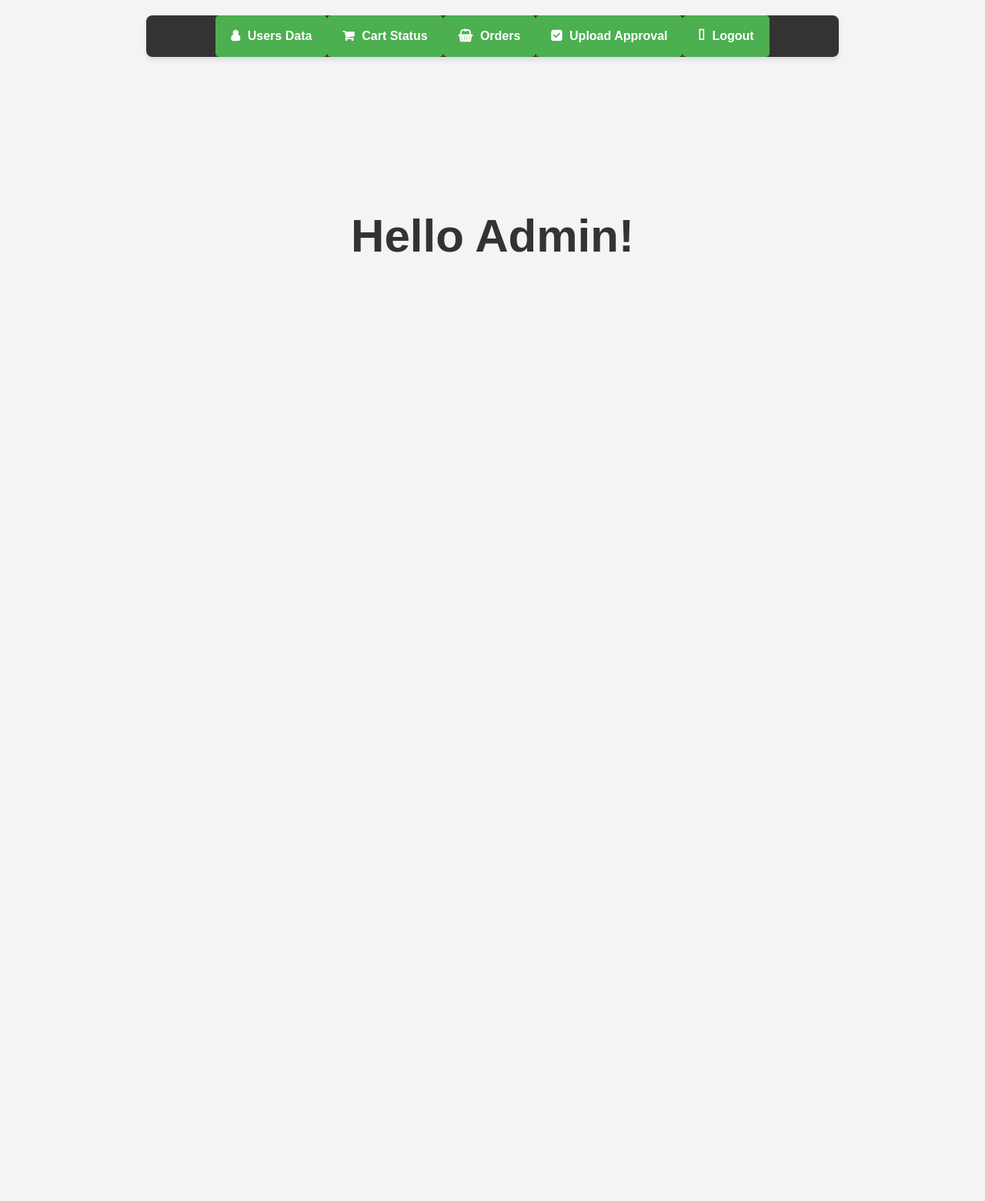
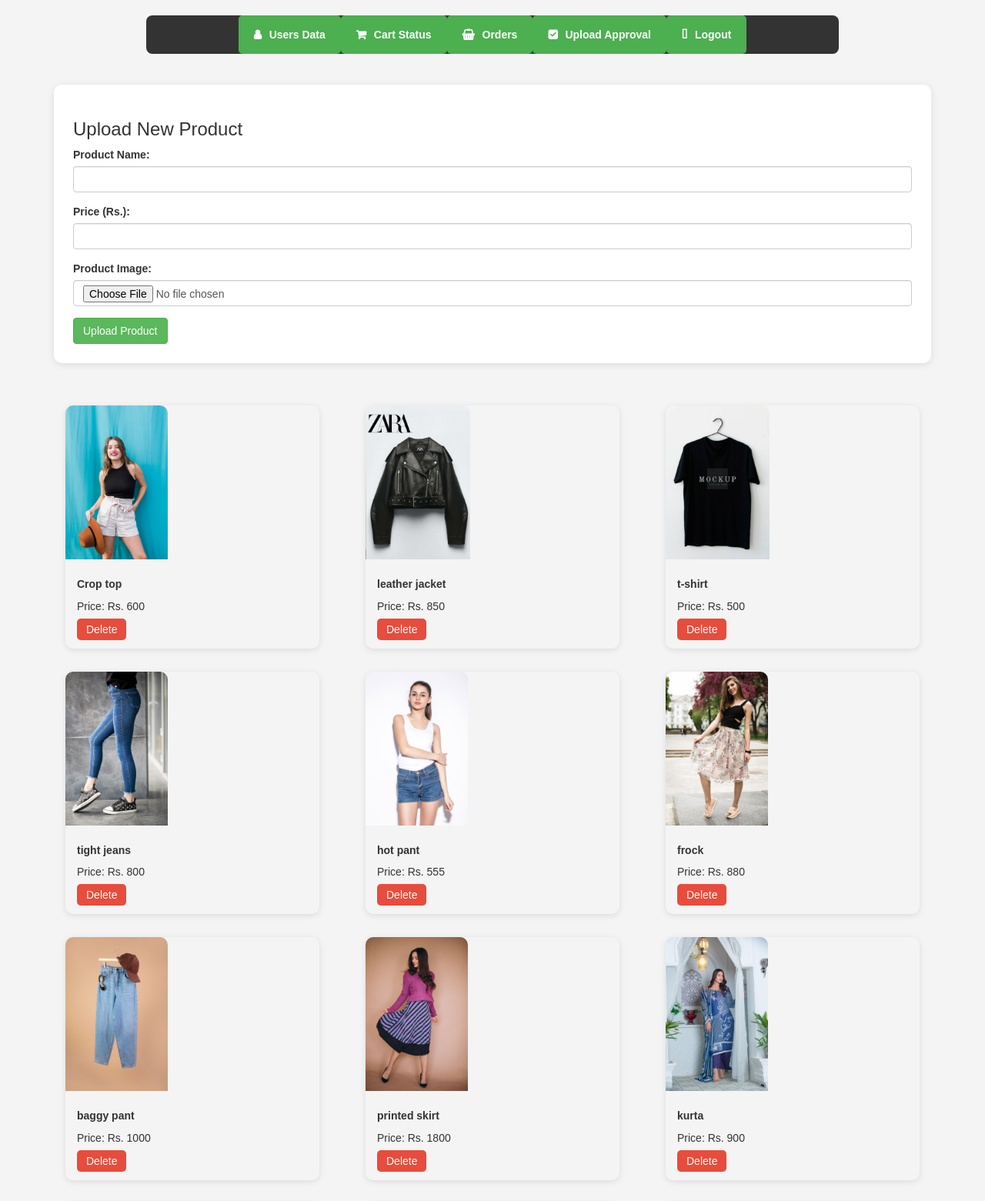
Before and after one commit to pragyagc/ecommerce, a PHP site: page /khalti-payment/admin.php in a window 1280 px wide. Shown: the top 1561 px of the page at 77% size. Before the commit the page ends 328 px from the top, so only its background shows below. Run offline with PHP 8.4, Linux system fonts and the light colour scheme; data comes from the database, SQL or seed files in the repository.

Commit message:
admin panel

```diff
--- a/admin.php
+++ b/admin.php
@@ -1,36 +1,73 @@
+<?php
+session_start();
+include('connection.php');
+
+// Handle Product Upload
+if ($_SERVER['REQUEST_METHOD'] == 'POST' && isset($_POST['upload_product'])) {
+    $productName = $con->real_escape_string($_POST['product_name']);
+    $price = $con->real_escape_string($_POST['price']);
+    $uploadDir = 'uploads/';
+
+    if (!is_dir($uploadDir)) {
+        mkdir($uploadDir, 0777, true);
+    }
+
+    $fileName = basename($_FILES['product_image']['name']);
+    $uploadFilePath = $uploadDir . $fileName;
+    $fileType = strtolower(pathinfo($uploadFilePath, PATHINFO_EXTENSION));
+    $allowedTypes = ['jpg', 'jpeg', 'png', 'gif'];
+
+    if (in_array($fileType, $allowedTypes)) {
+        if (move_uploaded_file($_FILES['product_image']['tmp_name'], $uploadFilePath)) {
+            $sql = "INSERT INTO items ( name, image_path, price) VALUES ('$productName', '$uploadFilePath', '$price')";
+            $con->query($sql);
+        }
+    }
+}
+
+//handle product deletion
+if (isset($_GET['delete']) && is_numeric($_GET['delete'])) {
+    $id = intval($_GET['delete']);
+
+    // 1. Fetch the image path from the database
+    $res = $con->query("SELECT image_path FROM items WHERE id = $id");
+
+    if ($res && $row = $res->fetch_assoc()) {
+        $imagePath = $row['image_path'];
+
+        // 2. Delete the image file from the server
+        if (file_exists($imagePath)) {
+            unlink($imagePath);
+        }
+
+        // 3. Delete the entire row from the 'item' table (includes name, price, image_path)
+        $con->query("DELETE FROM items WHERE id = $id");
+    }
+}
+
+
+// Get all products
+$result = $con->query("SELECT * FROM items ");
+?>
 <!DOCTYPE html>
 <html lang="en">
 <head>
     <link rel="shortcut icon" href="img/logo.png" />
     <meta charset="UTF-8">
     <meta name="viewport" content="width=device-width, initial-scale=1.0">
-    <title>Thrift Shop</title>
+    <title>Manage Products - Thrift Shop</title>
 
-    <!-- Bootstrap CSS -->
-    <link rel="stylesheet" href="bootstrap/css/bootstrap.min.css" type="text/css">
-    <!-- jQuery -->
-    <script type="text/javascript" src="bootstrap/js/jquery-3.2.1.min.js"></script>
-    <!-- Bootstrap JS -->
-    <script type="text/javascript" src="bootstrap/js/bootstrap.min.js"></script>
-    <!-- Font Awesome -->
+    <link rel="stylesheet" href="bootstrap/css/bootstrap.min.css">
+    <script src="bootstrap/js/jquery-3.2.1.min.js"></script>
+    <script src="bootstrap/js/bootstrap.min.js"></script>
     <link rel="stylesheet" href="https://cdnjs.cloudflare.com/ajax/libs/font-awesome/4.7.0/css/font-awesome.css">
 
     <style>
-        /* Reset Styles */
-        * {
-            margin: 0;
-            padding: 0;
-            box-sizing: border-box;
+        body {
+            background-color: #f4f4f4;
+            font-family: Arial, sans-serif;
         }
 
-        body {
-            font-family: 'Arial', sans-serif;
-            background-color: #f4f4f4;
-            color: #333;
-            text-align: center;
-        }
-
-        /* Navigation Menu */
         ul {
             list-style-type: none;
             margin: 20px auto;
@@ -38,86 +75,84 @@
             display: flex;
             justify-content: center;
             background-color: #333;
-            box-shadow: 0 4px 6px rgba(0, 0, 0, 0.1);
             border-radius: 8px;
             overflow: hidden;
             max-width: 900px;
         }
 
-        li {
-            margin: 0;
-        }
-
         li a {
             display: block;
             padding: 15px 20px;
-            text-align: center;
-            text-decoration: none;
-            font-size: 16px;
             color: white;
             background-color: #4CAF50;
+            text-decoration: none;
+            font-weight: bold;
             border-radius: 5px;
             transition: all 0.3s ease;
-            font-weight: bold;
         }
 
-        /* Hover effect */
         li a:hover {
             background-color: #45a049;
             transform: scale(1.05);
         }
 
-        /* Active state */
-        li a.active {
-            background-color: #333;
-            color: #4CAF50;
-        }
-
-        /* Responsive adjustments */
-        @media (max-width: 768px) {
-            ul {
-                flex-direction: column;
-                text-align: center;
-                max-width: 100%;
-            }
-
-            li {
-                margin-bottom: 5px;
-            }
-
-            li a {
-                width: 100%;
-                border-radius: 0;
-            }
-        }
-
-        /* Adding icons */
         li a:before {
             font-family: 'FontAwesome';
             margin-right: 10px;
         }
 
-        li:nth-child(1) a:before { content: '\f007'; } /* Users Data Icon */
-        li:nth-child(2) a:before { content: '\f07a'; } /* Cart Icon */
-        li:nth-child(3) a:before { content: '\f291'; } /* Products Icon */
-        li:nth-child(4) a:before { content: '\f14a'; } /* Approval Icon */
-        li:nth-child(5) a:before { content: '\f2f6'; } /* Login Icon */
-        li:nth-child(6) a:before { content: '\f08b'; } /* Logout Icon */
+        li:nth-child(1) a:before { content: '\f007'; }
+        li:nth-child(2) a:before { content: '\f07a'; }
+        li:nth-child(3) a:before { content: '\f291'; }
+        li:nth-child(4) a:before { content: '\f14a'; }
+        li:nth-child(5) a:before { content: '\f2f6'; }
+        li:nth-child(6) a:before { content: '\f08b'; }
 
-        /* Heading */
-        h1 {
-            font-size: 60px;
-            margin-top: 200px;
-            font-weight: bold;
-            color: #333;
+        .container {
+            margin-top: 40px;
         }
 
-        /* Responsive heading */
-        @media (max-width: 600px) {
-            h1 {
-                font-size: 40px;
-                margin-top: 150px;
-            }
+        .card {
+            margin: 15px;
+            border-radius: 10px;
+            box-shadow: 0 2px 8px rgba(0,0,0,0.1);
+        }
+
+        .card img {
+            max-height: 200px;
+            object-fit: cover;
+            border-top-left-radius: 10px;
+            border-top-right-radius: 10px;
+        }
+
+        .card-body {
+            padding: 15px;
+        }
+
+        .card-title {
+            font-weight: bold;
+        }
+
+        .form-container {
+            background: #fff;
+            padding: 25px;
+            border-radius: 10px;
+            box-shadow: 0 2px 10px rgba(0,0,0,0.1);
+            margin-bottom: 40px;
+        }
+
+        .delete-btn {
+            background-color: #e74c3c;
+            color: white;
+            padding: 6px 12px;
+            border: none;
+            border-radius: 5px;
+            font-size: 14px;
+            margin-top: 10px;
+        }
+
+        .delete-btn:hover {
+            background-color: #c0392b;
         }
     </style>
 </head>
@@ -128,11 +163,52 @@
     <li><a href="cart_approval.php">Cart Status</a></li>
     <li><a href="order.php">Orders</a></li>
     <li><a href="admin_approve.php">Upload Approval</a></li>
-
     <li><a href="logoutadmin.php">Logout</a></li>
 </ul>
 
-<h1>Hello Admin!</h1>
+<div class="container">
+    <!-- Upload Form -->
+    <div class="form-container">
+        <h3>Upload New Product</h3>
+        <form method="POST" enctype="multipart/form-data">
+            <div class="form-group">
+                <label>Product Name:</label>
+                <input type="text" name="product_name" class="form-control" required>
+            </div>
+            <div class="form-group">
+                <label>Price (Rs.):</label>
+                <input type="number" name="price" class="form-control" required>
+            </div>
+            <div class="form-group">
+                <label>Product Image:</label>
+                <input type="file" name="product_image" class="form-control" required>
+            </div>
+            <button type="submit" name="upload_product" class="btn btn-success mt-3">Upload Product</button>
+        </form>
+    </div>
+
+    <!-- Product Listing -->
+    <div class="row">
+        <?php if ($result->num_rows > 0): ?>
+            <?php while ($row = $result->fetch_assoc()): ?>
+                <div class="col-md-4">
+                    <div class="card">
+                        <img src="<?php echo htmlspecialchars($row['image_path']); ?>" class="card-img-top" alt="Product Image">
+                        <div class="card-body">
+                            <h5 class="card-title"><?php echo htmlspecialchars($row['name']); ?></h5>
+                            <p>Price: Rs. <?php echo htmlspecialchars($row['price']); ?></p>
+                            <a href="?delete=<?php echo $row['id']; ?>" class="delete-btn" onclick="return confirm('Are you sure you want to delete this product?');">Delete</a>
+                        </div>
+                    </div>
+                </div>
+            <?php endwhile; ?>
+        <?php else: ?>
+            <div class="col-12 text-center">
+                <p>No products available.</p>
+            </div>
+        <?php endif; ?>
+    </div>
+</div>
 
 </body>
 </html>
```
Also changed, not shown: img/f14.jpg (deleted), img/f16.jpg (deleted).
